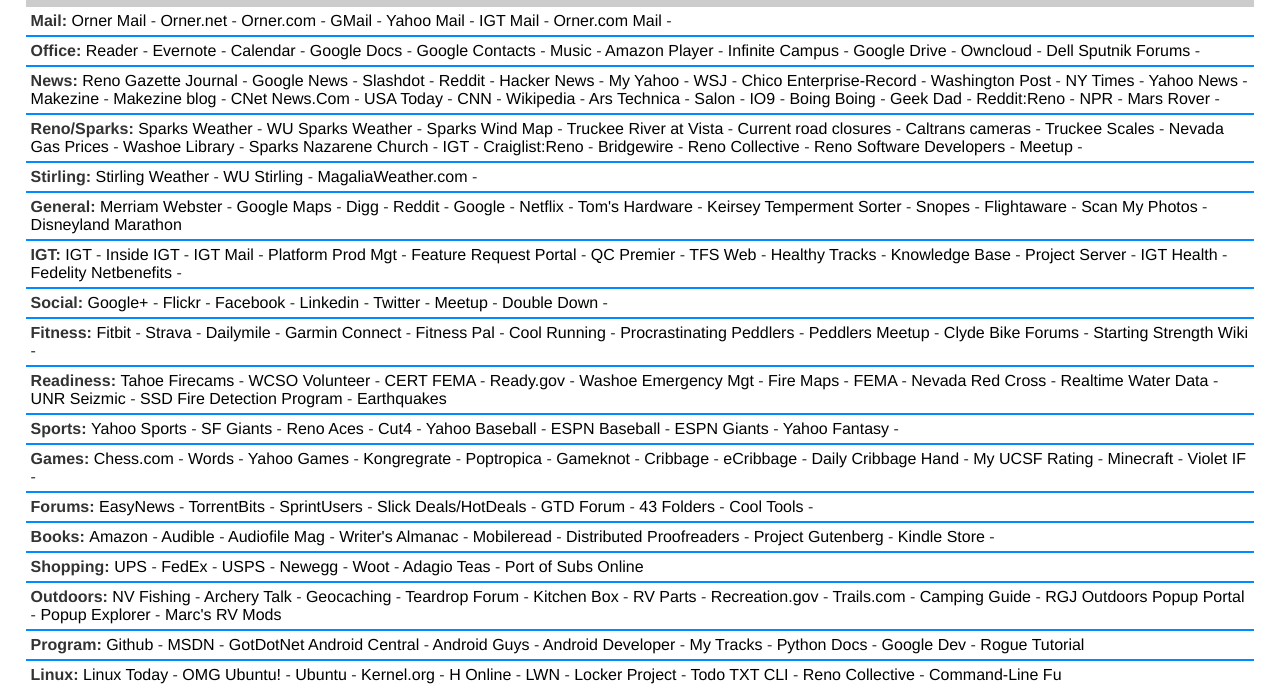
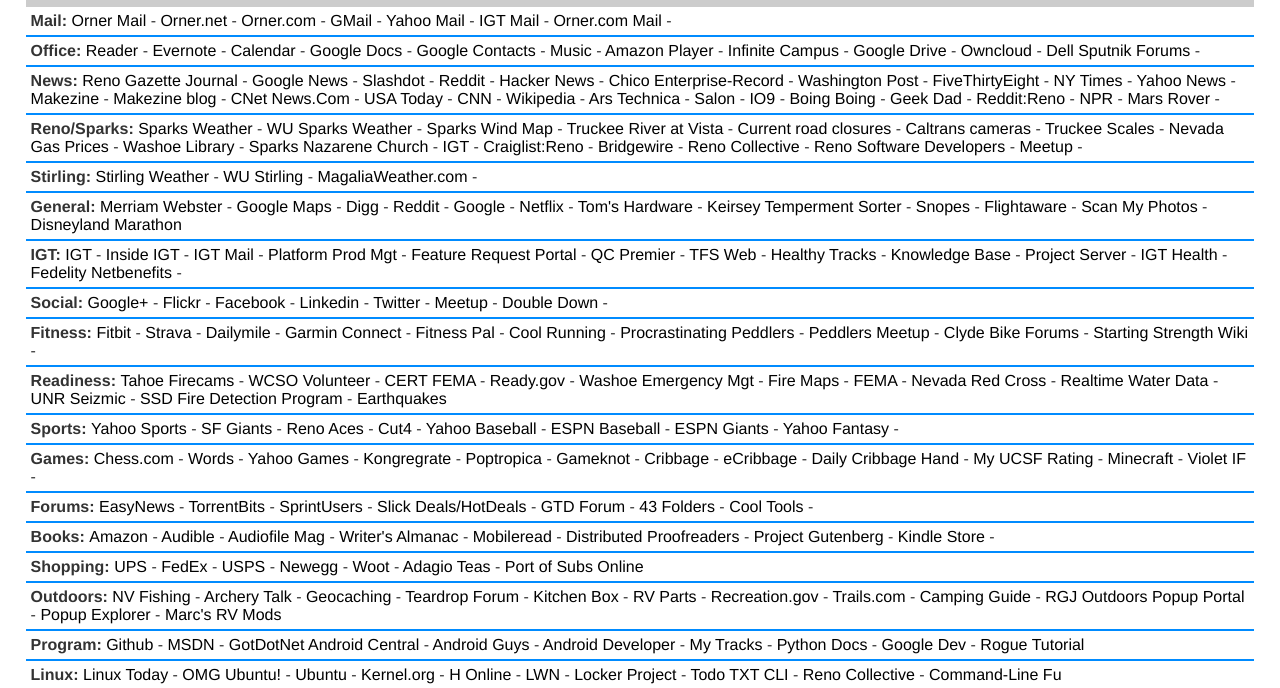
Before and after one commit to orner/portal, a plain HTML site: page index.html in a window 1280 px wide. Shown: the part 106-794 px from the top of the page. Drawn offline with Linux system fonts and the light colour scheme; no server answers.

Commit message:
Added fivethirtyeight

```diff
--- a/index.html
+++ b/index.html
@@ -50,10 +50,9 @@
           <a href="http://slashdot.org/">Slashdot</a> -
           <a href="http://www.reddit.com">Reddit</a> -
           <a href="https://news.ycombinator.com/">Hacker News</a> -
-          <a href="http://my.yahoo.com/">My Yahoo</a> -
-          <a href="http://www.wsj.com/">WSJ</a> -
           <a href="http://www.chicoer.com/">Chico Enterprise-Record</a> -
           <a href="http://www.washingtonpost.com/">Washington Post</a> -
+          <a href="http://fivethirtyeight.com/">FiveThirtyEight</a> -
           <a href="http://www.nytimes.com/">NY Times</a> -
           <a href="http://news.yahoo.com">Yahoo News</a> -
           <a href="http://makezine.com/">Makezine</a> -
```
